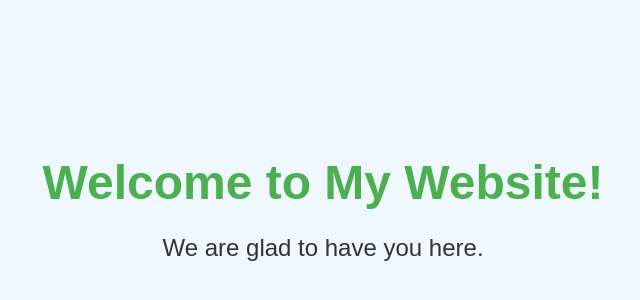
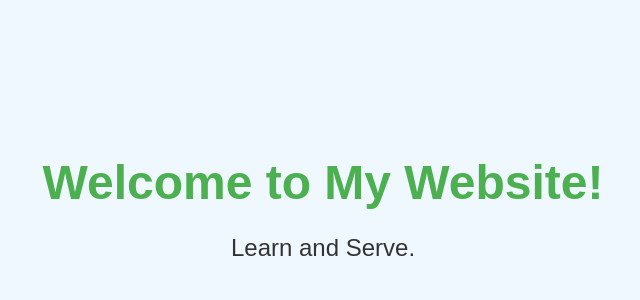
Before and after one commit to Prof5KaJuma/New, a plain HTML site: page index.html in a window 1280 px wide. Shown: the part 180-480 px from the top of the page, without its empty margins (317-957 px from the left). Drawn offline with Linux system fonts and the light colour scheme.

Commit message:
Update index.html

```diff
--- a/index.html
+++ b/index.html
@@ -4,7 +4,7 @@
     <meta charset="UTF-8">
     <meta name="viewport" content="width=device-width, initial-scale=1.0">
     <meta http-equiv="X-UA-Compatible" content="ie=edge">
-    <title>Welcome to My Website my name is juma </title>
+    <title>Welcome to COMCHICK SOLUTIONS</title>
     <style>
         /* Basic Reset */
         body, h1 {
@@ -71,7 +71,7 @@
 
     <div class="container">
         <h1>Welcome to My Website!</h1>
-        <p class="subtext">We are glad to have you here.</p>
+        <p class="subtext">Learn and Serve.</p>
     </div>
 
 </body>
```
